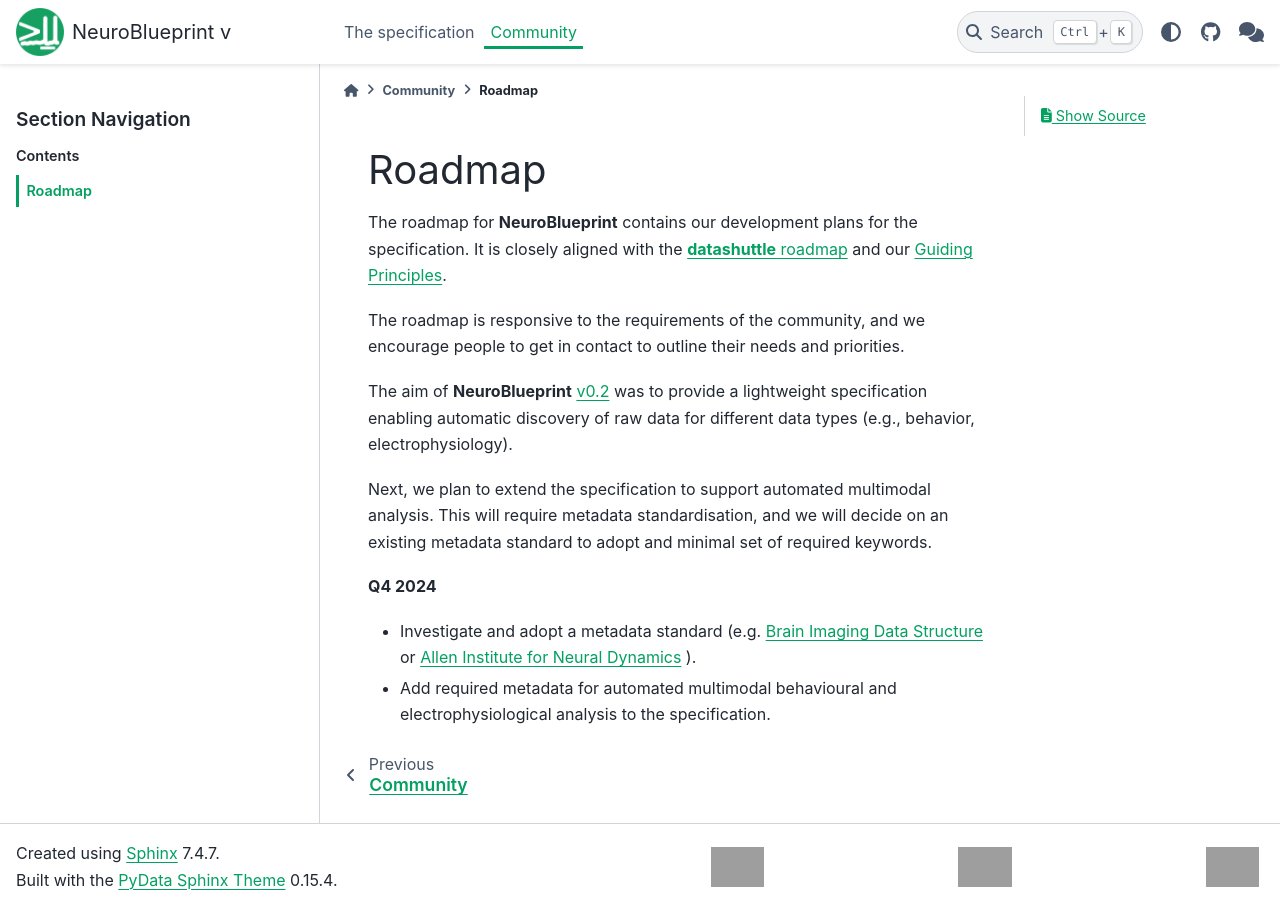
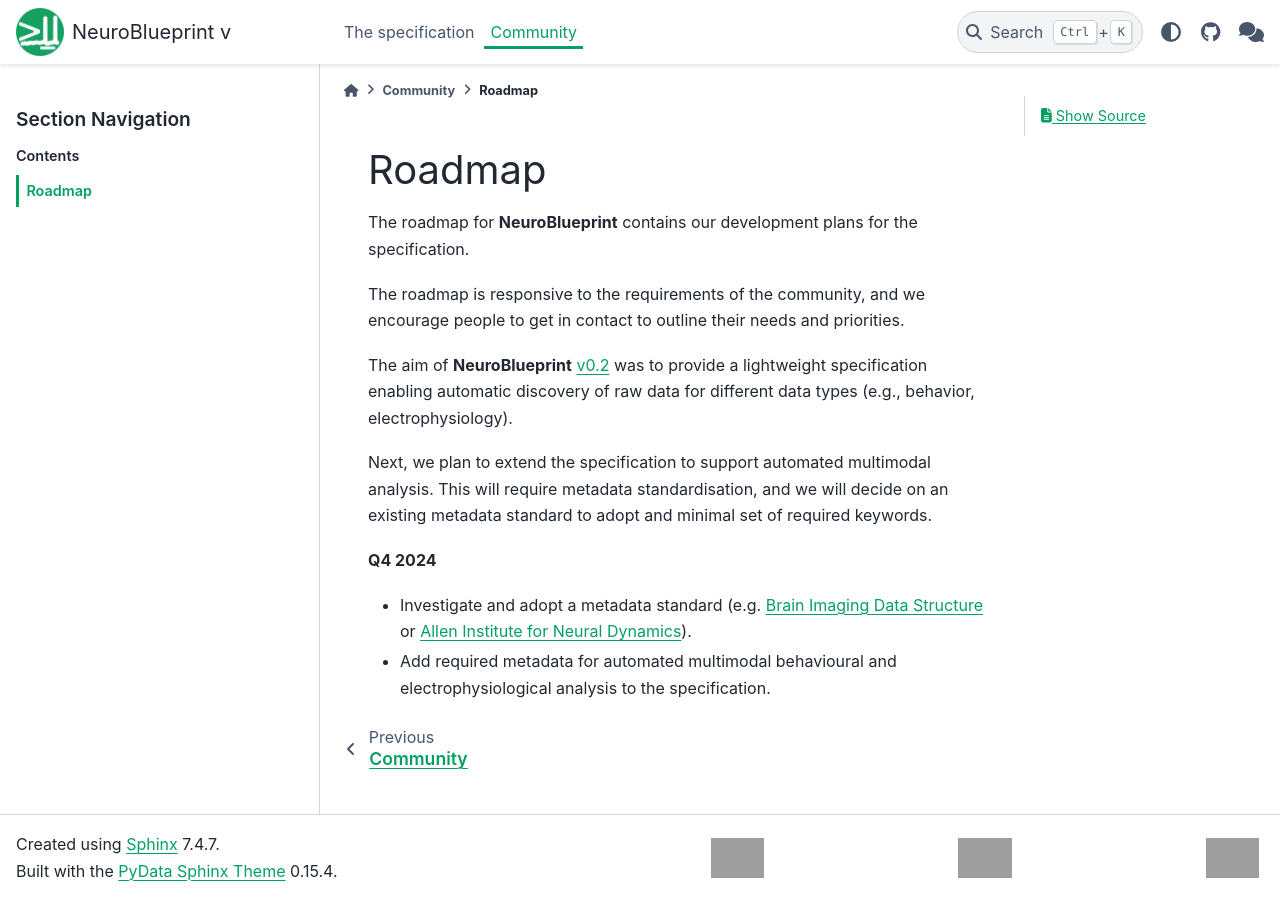
Before and after one commit to neuroinformatics-unit/NeuroBlueprint, a Sphinx documentation site: the page built from docs/source/roadmap.md, in a window 1280 px wide. Built offline with Sphinx 7.4.7 and the PyData theme 0.15.4, drawn with Linux system fonts in a browser that asks for light colours; the version number could not be read and is left out; grey boxes are pictures that could not be loaded.

Commit message:
Remove datashuttle roadmap / guiding principles links until they are released.

```diff
--- a/docs/source/roadmap.md
+++ b/docs/source/roadmap.md
@@ -2,10 +2,6 @@
 
 The roadmap for **NeuroBlueprint**
 contains our development plans for the specification.
-It is closely aligned with the
-[**datashuttle** roadmap](https://datashuttle.neuroinformatics.dev/pages/community/roadmap.html)
-and our
-[Guiding Principles](https://datashuttle.neuroinformatics.dev/pages/community/guiding-principles.html).
 
 The roadmap is responsive to the requirements
 of the community, and we encourage people to get in
@@ -27,8 +23,7 @@ set of required keywords.
 - Investigate and adopt a metadata standard (e.g.
 [Brain Imaging Data Structure](https://bids-specification.readthedocs.io/en/stable/derivatives/common-data-types.html)
 or
-[Allen Institute for Neural Dynamics](https://github.com/AllenNeuralDynamics/aind-data-schema)
-).
+[Allen Institute for Neural Dynamics](https://github.com/AllenNeuralDynamics/aind-data-schema)).
 
 - Add required metadata for automated multimodal behavioural and electrophysiological
 analysis to the specification.
```
Also changed, not shown: docs/source/community.md (+1 -3 lines).
